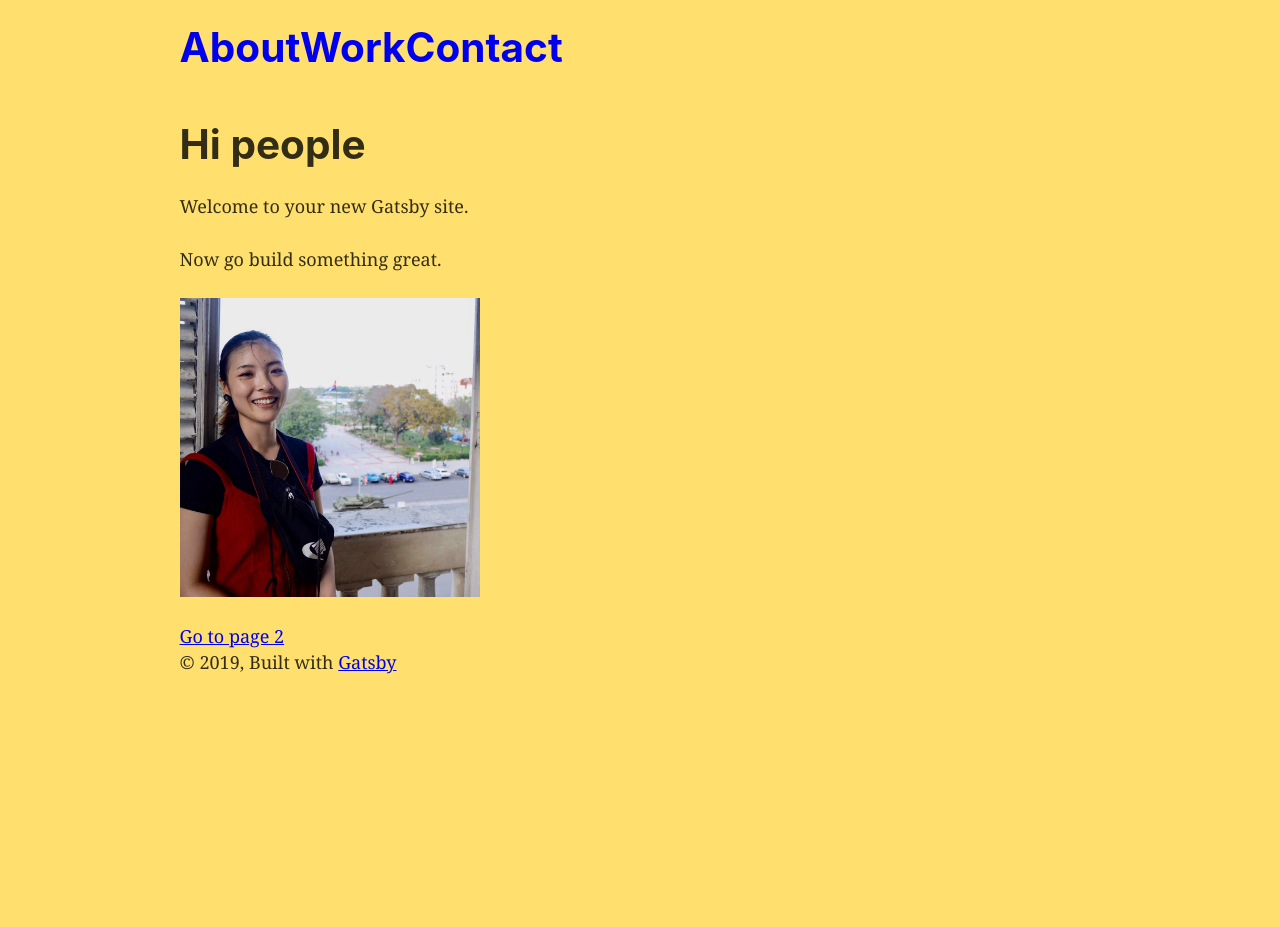
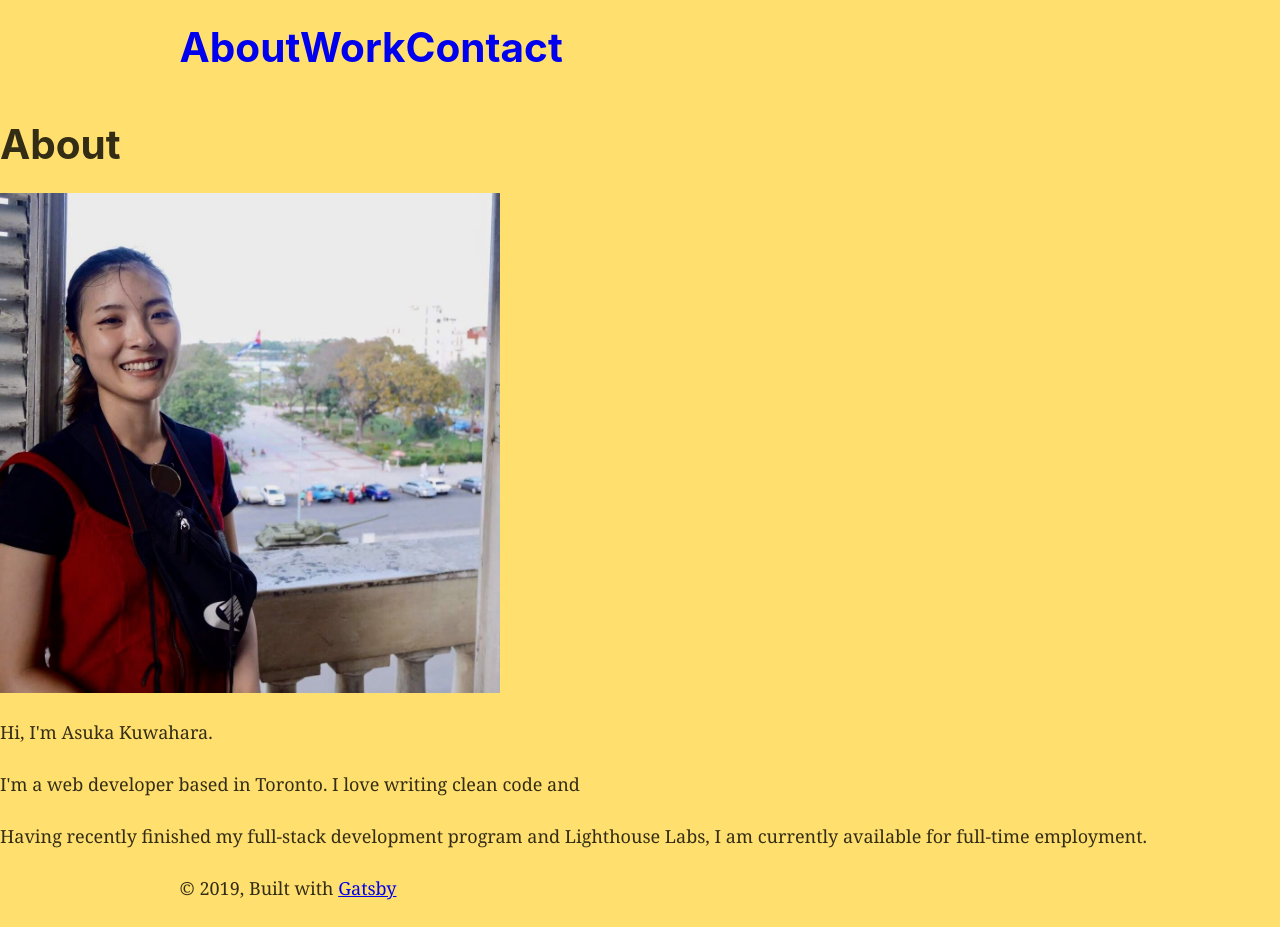
Before and after one commit to asukakuwahara/asucarlos.github.io, a Gatsby site: page / in a window 1280 px wide. Before the commit the page ends 800 px from the top, so only its background shows below. Built offline with nearby package versions, Linux system fonts and the light colour scheme; Gatsby itself is replaced by a stand-in of ours.

Commit message:
edit about page

```diff
--- a/gatsby-config.js
+++ b/gatsby-config.js
@@ -24,7 +24,7 @@ module.exports = {
         background_color: `#663399`,
         theme_color: `#663399`,
         display: `minimal-ui`,
-        icon: `src/images/gatsby-icon.png`, // This path is relative to the root of the site.
+        // icon: `src/images/gatsby-icon.png`, // This path is relative to the root of the site.
       },
     },
     `gatsby-plugin-sass`
--- a/src/components/layout.js
+++ b/src/components/layout.js
@@ -10,6 +10,7 @@ import PropTypes from "prop-types"
 import { useStaticQuery, graphql } from "gatsby"
 
 import Header from "./header"
+import About from "./about"
 import "../styles/layout.scss"
 
 const Layout = ({ children }) => {
@@ -26,6 +27,7 @@ const Layout = ({ children }) => {
   return (
     <>
       <Header siteTitle={data.site.siteMetadata.title} />
+      <About />
       <div
         style={{
           margin: `0 auto`,
--- a/src/pages/index.js
+++ b/src/pages/index.js
@@ -4,17 +4,12 @@ import Layout from "../components/layout"
 import Image from "../components/image"
 import SEO from "../components/seo"
 
-const IndexPage = () => (
+const IndexPage = () => {
+
+  return (
   <Layout>
     <SEO title="Home" />
-    <h1>Hi people</h1>
-    <p>Welcome to your new Gatsby site.</p>
-    <p>Now go build something great.</p>
-    <div style={{ maxWidth: `300px`, marginBottom: `1.45rem` }}>
-      <Image />
-    </div>
-    <Link to="/page-2/">Go to page 2</Link>
   </Layout>
-)
+)}
 
 export default IndexPage
```
